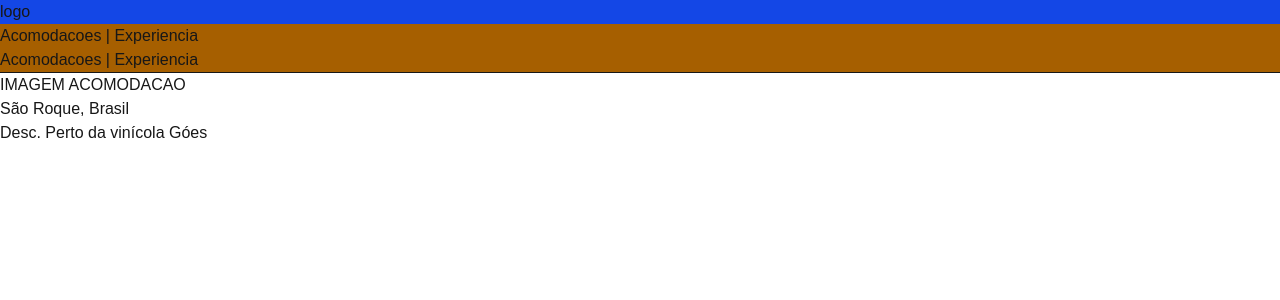
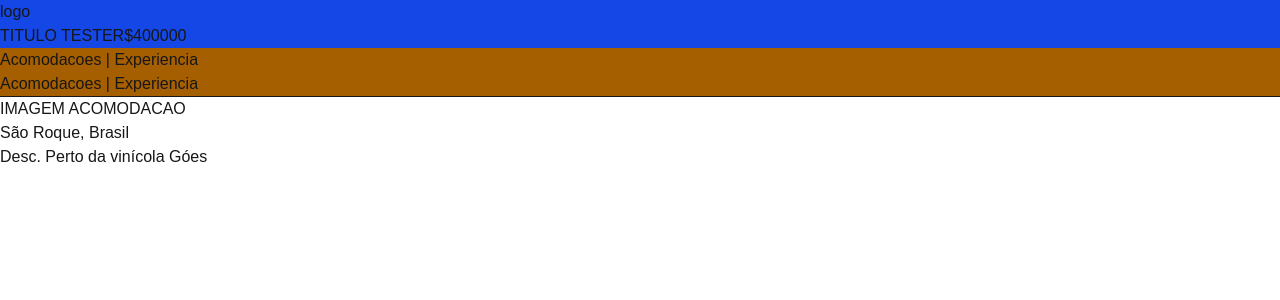
Before and after one commit to andrd-jhon/react-fundamentos, a Next.js app: page /fundamentos/2_propriedades in a window 1280 px wide. Shown: the top 300 px of the page. Built offline with nearby package versions, Linux system fonts and the light colour scheme.

Commit message:
Testes passando props no componente de cabeçalho.

```diff
--- a/src/app/fundamentos/2_propriedades/page.tsx
+++ b/src/app/fundamentos/2_propriedades/page.tsx
@@ -3,7 +3,10 @@ import { Acomodacao, Cabecalho, Menu } from "@/components/interface";
 export default function Pagina(){
     return (
         <div>
-        <Cabecalho/>
+        <Cabecalho
+            titulo="TITULO TESTE"
+            preco="R$400000"
+        />
         <Menu/>
         <hr />
         <Acomodacao/>
--- a/src/app/principal/page.tsx
+++ b/src/app/principal/page.tsx
@@ -3,7 +3,9 @@ import { Acomodacao, Cabecalho, Menu } from "@/components/interface"
 export default function Pagina(){
     return (
         <>
-            {Cabecalho()}
+            <Cabecalho
+                titulo="Mais um titulo de teste"
+            />
             {Acomodacao()}
         </>
     )
--- a/src/components/interface.tsx
+++ b/src/components/interface.tsx
@@ -8,10 +8,12 @@ export function Acomodacao (){
     )
 }
 
-export function Cabecalho (){
+export function Cabecalho (props: any){
     return (
         <div className="bg-blue-700">
             <h1>logo</h1>
+            {props.titulo}
+            {props.preco}
             {Menu ()}
         </div>
     )
```
